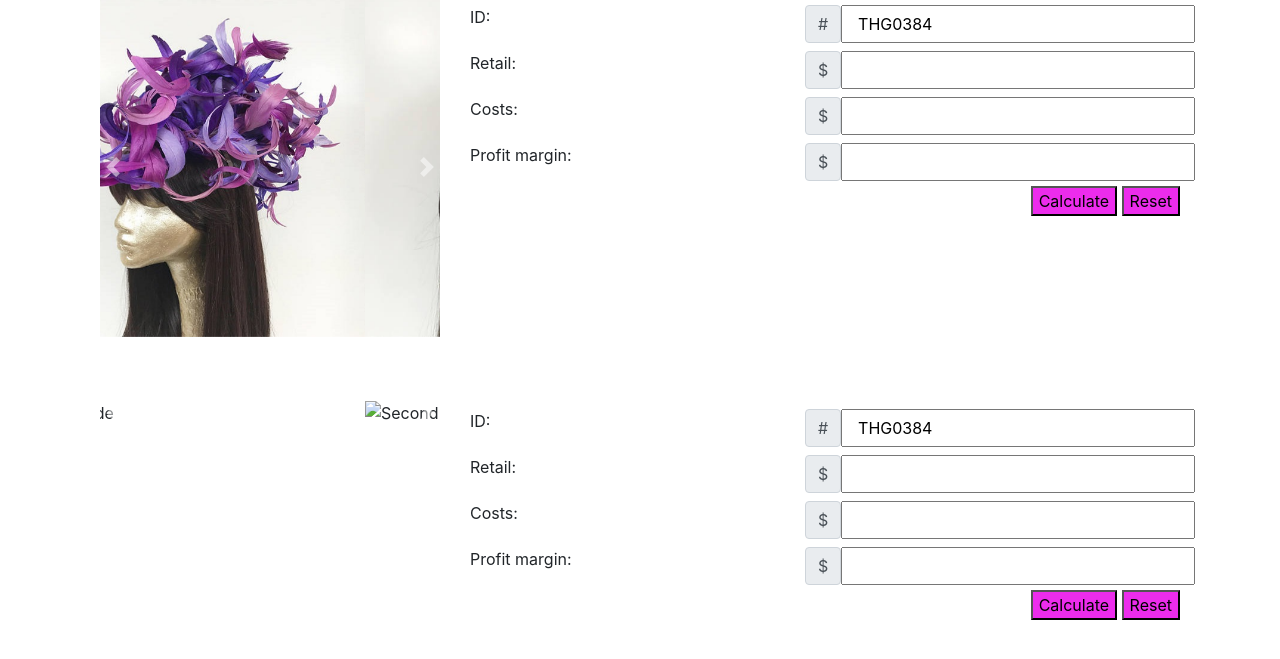
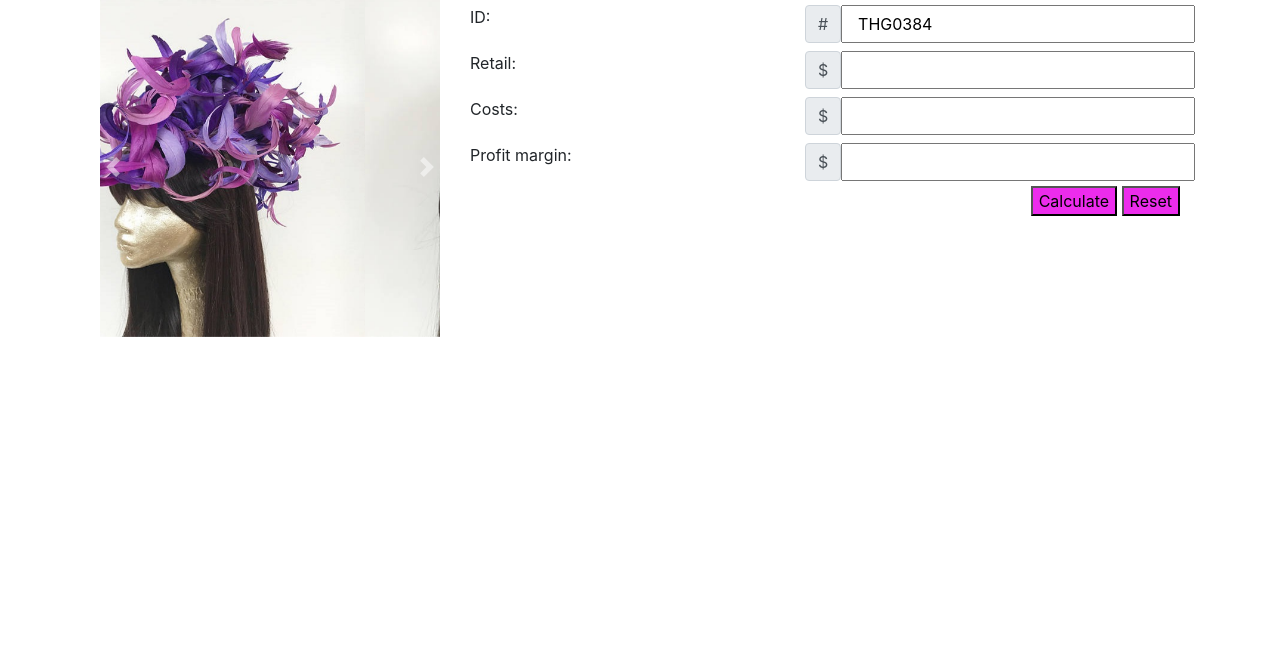
Before and after one commit to benji122889/hat_girls_repo, a plain HTML site: page index.html in a window 1280 px wide. Shown: the part 185-844 px from the top of the page. After the commit the page ends 800 px from the top, so only its background shows below. Drawn offline with nearby package versions, Linux system fonts and the light colour scheme.

Commit message:
deleted list item for now

```diff
--- a/index.html
+++ b/index.html
@@ -101,62 +101,6 @@
 
               </div>
             </li>
-            <li class="mockUp row">
-
-              <div id="myCarousel2" class="carousel slide w-sm-50 h-50 col-sm-4" data-ride="carousel">
-                <div class="hatImg carousel-inner">
-                  <div class="carousel-item active">
-                    <img class="d-block w-100" src="" alt="First slide">
-                  </div>
-                  <div class="carousel-item">
-                    <img class="d-block w-100" src="" alt="Second slide">
-                  </div>
-                  <div class="carousel-item">
-                    <img class="d-block w-100" src="" alt="Third slide">
-                  </div>
-                  <div class="carousel-item">
-                      <img class="d-block w-100" src="" alt="Fourth slide">
-                  </div>
-                </div>
-                  <a class="carousel-control-prev" href="#myCarousel2" role="button" data-slide="prev">
-                    <span class="carousel-control-prev-icon" aria-hidden="true"></span>
-                    <span class="sr-only">Previous</span>
-                  </a>
-                  <a class="carousel-control-next pr-0" href="#myCarousel2" role="button" data-slide="next">
-                    <span class="carousel-control-next-icon" aria-hidden="true"></span>
-                    <span class="sr-only">Next</span>
-                  </a>
-              </div>
-
-
-              <div class="col-sm-8 mt-2">
-                <div class="row mb-lg-2">
-                  <label class="col" for="callNum">ID:</label>
-                  <span class="input-group-text" id="">#</span>
-                  <input class="col" readonly type="text" id="callNum" value="THG0384"></br>
-                </div>
-                <div class="row mb-lg-2">
-                  <label class="col" for="price">Retail:</label>
-                  <span class="input-group-text" id="">$</span>
-                  <input class="col inputPrice" type="text" id="price" value=""></br>
-                </div>
-                <div class="row mb-lg-2">
-                    <label class="col" for="cost">Costs:</label>
-                    <span class="input-group-text" id="">$</span>
-                    <input class="col inputCost" type="text" id="cost" value=""></br>
-                </div>
-                <div class="row">
-                    <label class="col" for="profit">Profit margin:</label>
-                    <span class="input-group-text" id="">$</span>
-                    <input class="col inputProfit" type="text" id="profit" value=""></br>
-                </div>
-                <div class="float-right">
-                  <input id="calcBtn" type="button" class="calcBtn" value="Calculate">
-                  <input id="resetBtn" type="button" class="resetBtn" value="Reset">
-                </div>
-
-              </div>
-            </li>
         </ul>
       </div>
     </div>
```
